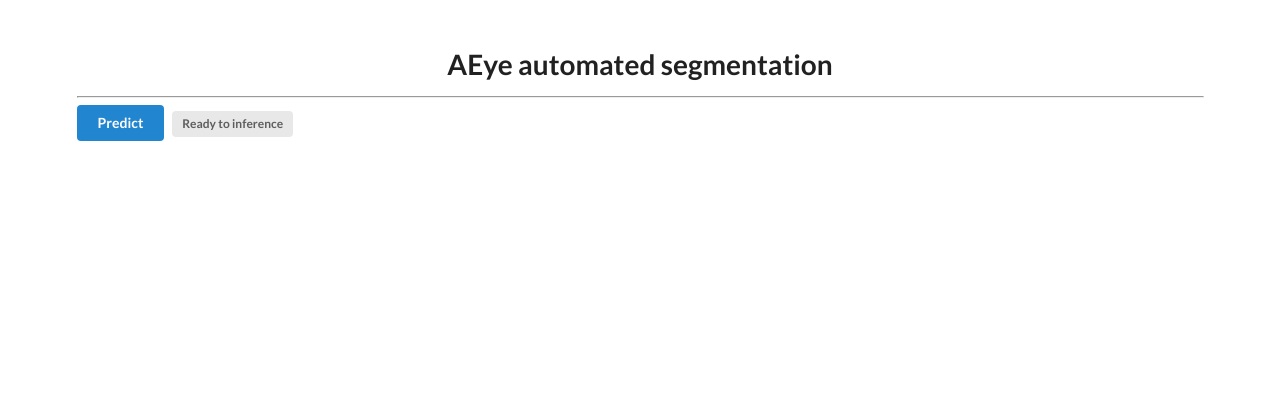
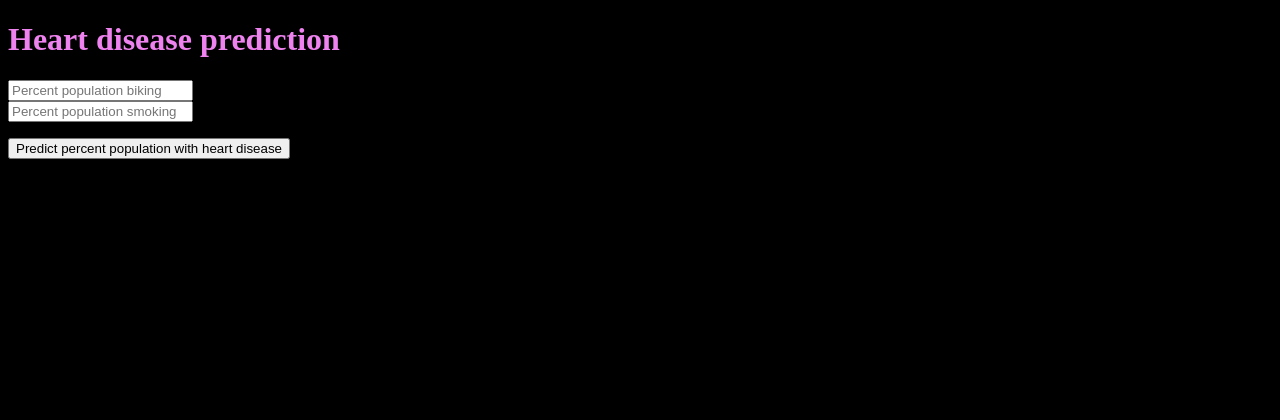
Before and after one commit to jaimebarran/a-eye_web, a Flask app: page / in a window 1280 px wide. Shown: the top 420 px of the page. After the commit the page ends 159 px from the top, so only its background shows below. Run offline with Flask 2, Linux system fonts and the light colour scheme; parts of the project's set-up code (start-up, migrations or seed data) failed here and were passed over.

Commit message:
basic html

```diff
--- a/app.py
+++ b/app.py
@@ -23,12 +23,12 @@ logging.basicConfig(filename='./a-eye_web/app.log', level=logging.DEBUG,
 
 @app.route('/')
 def home():
-    return render_template('base.html', done=False)
+    return render_template('base.html')
 
 @app.route('/predict')
 def predict():
     main()
-    return render_template('base.html', done=True)
+    return render_template('base.html')
 
 # ----------------------------------------------------------------------------------------------
 # MAIN
--- a/templates/base.html
+++ b/templates/base.html
@@ -1,26 +1,33 @@
 <!DOCTYPE html>
-<html lang="en">
+<html >
+<head>
+  <meta charset="UTF-8">
 
-<head>
-    <meta charset="UTF-8">
-    <meta name="viewport" content="width=device-width, initial-scale=1.0">
-    <title>AEye</title>
+  <!-- Make it compatible to mobile devices -->
+  <meta name="viewport" content="width=device-width, initial-scale=1.0">
 
-    <link rel="stylesheet" href="https://cdn.jsdelivr.net/npm/semantic-ui@2.4.2/dist/semantic.min.css">
-    <script src="https://cdn.jsdelivr.net/npm/semantic-ui@2.4.2/dist/semantic.min.js"></script>
+  <title>Heart Disease Percent</title>
+
 </head>
 
-<body>
-    <div style="margin-top: 50px;" class="ui container">
-        <h1 class="ui center aligned header">AEye automated segmentation</h1>
-        <hr>
-        <a class="ui blue button" href="/predict">Predict</a>
-        {% if done == True %}
-        <span class="ui green label">Done</span>
-        {% else %}
-        <span class="ui gray label">Ready to inference</span>
-        {% endif %}
-    </div>
+<body style="background: #000;">
+ <div class="login">
+	<h1 style="color:Violet;">Heart disease prediction</h1>
+
+     <!-- Action is where the data is sent. In our case, predict page.
+     If action is omitted, it assumed to be the current page -->
+    <form action="{{ url_for('predict')}}"method="post">
+    	<input type="text" name="percent biking" placeholder="Percent population biking" required="required" /><br>
+        <input type="text" name="percent smoking" placeholder="Percent population smoking" required="required" /><p>
+
+        <button type="submit" class="btn btn-primary btn-block btn-large">Predict percent population with heart disease</button></p>
+    </form>
+
+   <br>
+   <br>
+
+ </div>
+
+
 </body>
-
 </html>
```
